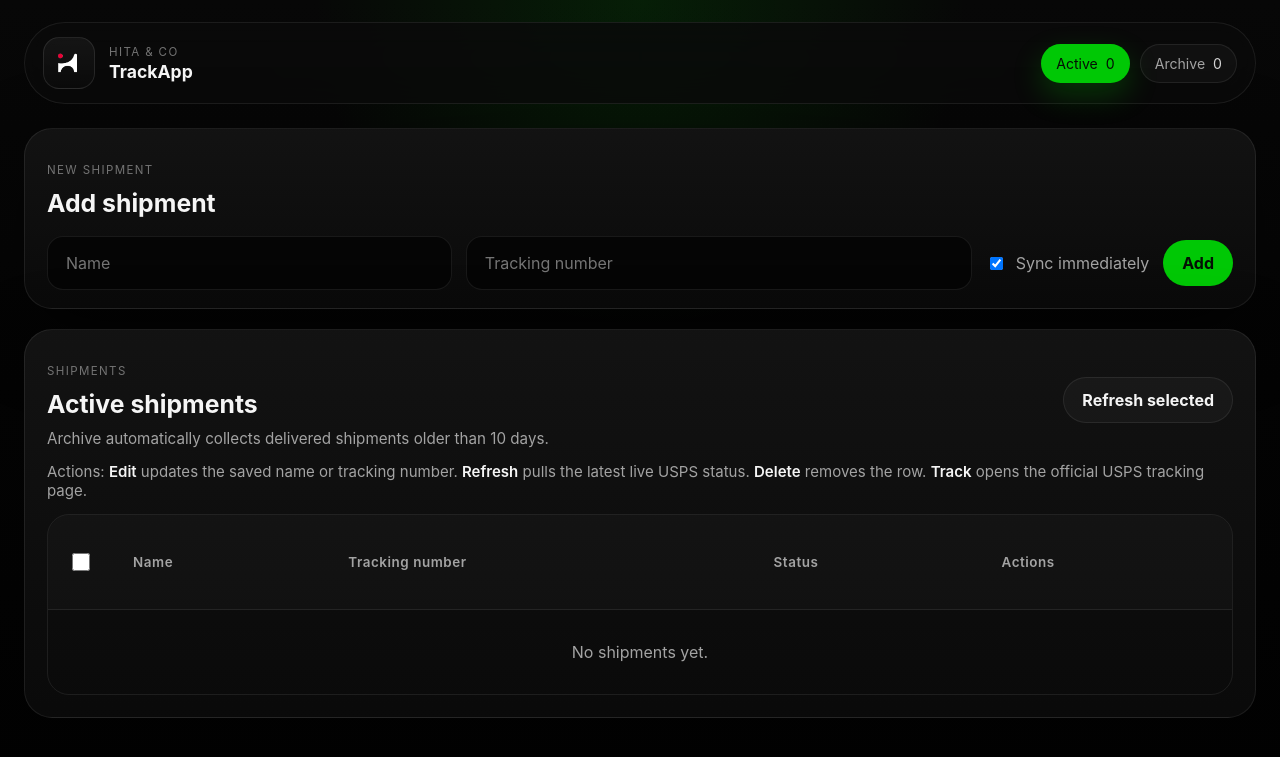
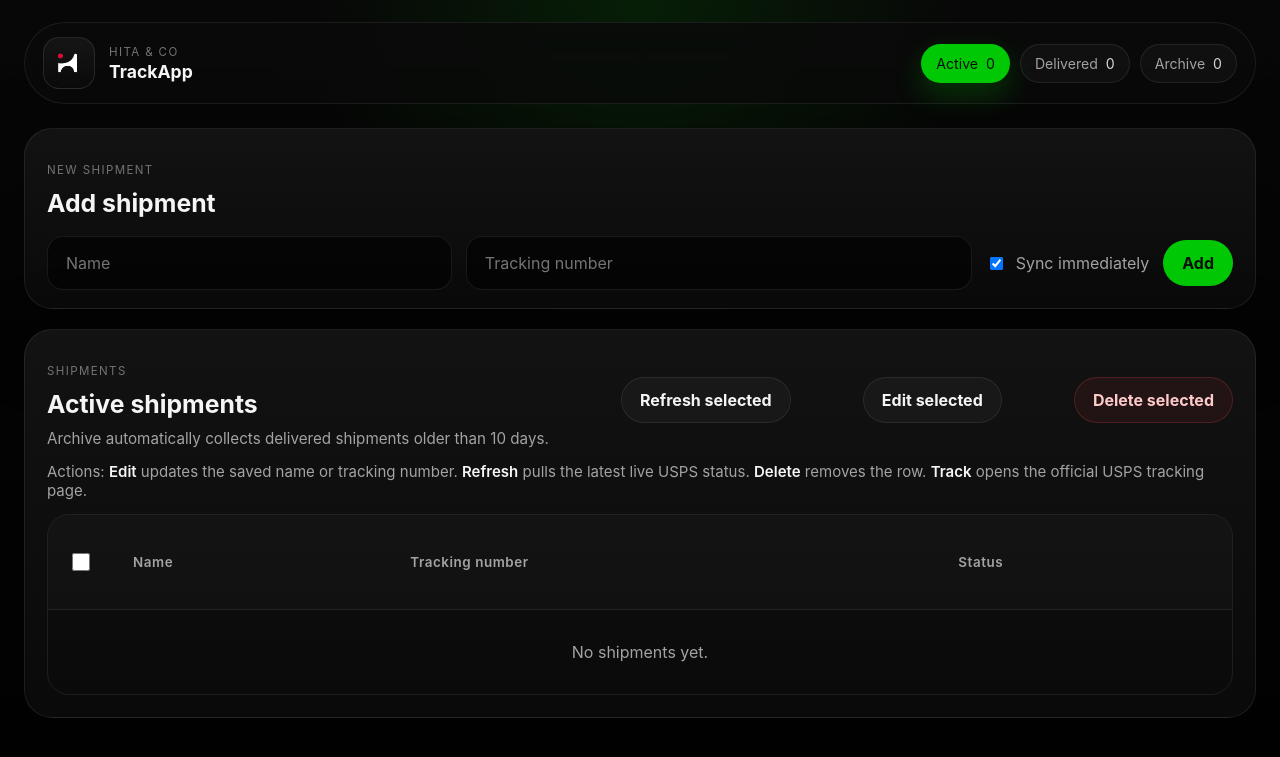
Before and after one commit to pramodmuppala/TrackApp, a FastAPI app: page / in a window 1280 px wide. Shown: the top 757 px of the page. Run offline with FastAPI, Linux system fonts and the light colour scheme.

Commit message:
ssl certs

```diff
--- a/app/main.py
+++ b/app/main.py
@@ -27,6 +27,7 @@ app.mount("/static", StaticFiles(directory="app/static"), name="static")
 templates = Jinja2Templates(directory="app/templates")
 TRACKING_RE = re.compile(r"^[A-Za-z0-9-]{8,34}$")
 ARCHIVE_AFTER_DAYS = 10
+PURGE_AFTER_DAYS = 30
 
 
 def shipment_is_archived(shipment: Shipment) -> bool:
@@ -44,7 +45,7 @@ def startup() -> None:
 
 
 def dashboard_redirect(message: str, tab: str = "active", edit_id: int | None = None) -> RedirectResponse:
-    params: dict[str, str] = {"message": message, "tab": "archive" if tab == "archive" else "active"}
+    params: dict[str, str] = {"message": message, "tab": tab if tab in ("active", "archive", "delivered") else "active"}
     if edit_id is not None:
         params["edit_id"] = str(edit_id)
     return RedirectResponse(url=f"/?{urlencode(params)}", status_code=303)
@@ -69,9 +70,23 @@ def dashboard(
     )
 
     archived_shipments = [shipment for shipment in all_shipments if shipment_is_archived(shipment)]
-    active_shipments = [shipment for shipment in all_shipments if not shipment_is_archived(shipment)]
-    active_tab = "archive" if tab == "archive" else "active"
-    visible_shipments = archived_shipments if active_tab == "archive" else active_shipments
+    delivered_shipments = [
+        shipment
+        for shipment in all_shipments
+        if (shipment.status or "") and "deliver" in (shipment.status or "").lower() and not shipment_is_archived(shipment)
+    ]
+    active_shipments = [
+        shipment
+        for shipment in all_shipments
+        if shipment not in archived_shipments and shipment not in delivered_shipments
+    ]
+    active_tab = tab if tab in ("active", "archive", "delivered") else "active"
+    if active_tab == "archive":
+        visible_shipments = archived_shipments
+    elif active_tab == "delivered":
+        visible_shipments = delivered_shipments
+    else:
+        visible_shipments = active_shipments
 
     editing_shipment = db.get(Shipment, edit_id) if edit_id else None
 
@@ -88,6 +103,7 @@ def dashboard(
         or 0,
         "archived_count": len(archived_shipments),
         "active_count": len(active_shipments),
+        "delivered_count": len(delivered_shipments),
     }
     return templates.TemplateResponse(
         request,
@@ -204,6 +220,62 @@ def delete_shipment(
     return dashboard_redirect("Shipment deleted", tab=tab)
 
 
+@app.post("/shipments/{shipment_id}/archive")
+def archive_shipment(
+    shipment_id: int,
+    tab: str = Form("active"),
+    db: Session = Depends(get_db),
+):
+    """Mark a delivered shipment as archived (manual confirmation).
+
+    This sets the shipment's last_event_at to a time older than the archive cutoff
+    so `shipment_is_archived` will return True without adding a new DB column.
+    """
+    shipment = db.get(Shipment, shipment_id)
+    if not shipment:
+        raise HTTPException(status_code=404, detail="Shipment not found")
+
+    status = (shipment.status or "").lower()
+    if "deliver" not in status and not shipment_is_archived(shipment):
+        return dashboard_redirect("Only delivered shipments can be archived manually", tab=tab)
+
+    # Set last_event_at to older than the archive cutoff so it is considered archived
+    shipment.last_event_at = utcnow() - timedelta(days=ARCHIVE_AFTER_DAYS + 1)
+    db.add(shipment)
+    db.commit()
+    return dashboard_redirect("Shipment moved to archive", tab="archive")
+
+
+@app.post("/shipments/purge-archive")
+def purge_archive(
+    days: int = Form(PURGE_AFTER_DAYS),
+    db: Session = Depends(get_db),
+):
+    """Delete USPS shipments that are delivered and older than `days` days.
+
+    This is a manual purge action triggered from the Archive view.
+    """
+    cutoff = utcnow() - timedelta(days=days)
+    # select shipments that are USPS, status contains 'deliver', and whose
+    # last_event_at/updated_at/created_at is older than cutoff
+    candidates = list(
+        db.scalars(
+            select(Shipment).where(
+                Shipment.carrier == "USPS",
+                func.lower(Shipment.status).like("%deliver%"),
+                func.coalesce(Shipment.last_event_at, Shipment.updated_at, Shipment.created_at) <= cutoff,
+            )
+        ).all()
+    )
+    count = 0
+    for s in candidates:
+        db.delete(s)
+        count += 1
+    if count:
+        db.commit()
+    return dashboard_redirect(f"Purged {count} USPS archived shipment(s) older than {days} days", tab="archive")
+
+
 @app.post("/shipments/{shipment_id}/refresh")
 def refresh_shipment(
     shipment_id: int,
@@ -213,6 +285,10 @@ def refresh_shipment(
     shipment = db.get(Shipment, shipment_id)
     if not shipment:
         raise HTTPException(status_code=404, detail="Shipment not found")
+    # Do not poll or refresh shipments that are delivered or archived
+    status = (shipment.status or "").lower()
+    if "deliver" in status or shipment_is_archived(shipment):
+        return dashboard_redirect("Delivered or archived shipments are not refreshed", tab=tab)
 
     try:
         sync_shipment_tracking(db, shipment)
@@ -225,6 +301,79 @@ def refresh_shipment(
         db.rollback()
         message = f"USPS refresh failed: {str(exc)[:120]}"
     return dashboard_redirect(message, tab=tab)
+
+
+@app.post("/shipments/bulk-delete")
+def bulk_delete_shipments(
+    selected_ids: list[int] = Form(default=[]),
+    tab: str = Form("archive"),
+    db: Session = Depends(get_db),
+):
+    unique_ids = list(dict.fromkeys(selected_ids))
+    if not unique_ids:
+        return dashboard_redirect("Select at least one shipment to delete", tab=tab)
+
+    shipments = list(db.scalars(select(Shipment).where(Shipment.id.in_(unique_ids))).all())
+    if not shipments:
+        return dashboard_redirect("No matching shipments found", tab=tab)
+
+    deleted = 0
+    for shipment in shipments:
+        db.delete(shipment)
+        deleted += 1
+    db.commit()
+    return dashboard_redirect(f"Deleted {deleted} shipment(s)", tab=tab)
+
+
+@app.post("/shipments/bulk-archive")
+def bulk_archive_shipments(
+    selected_ids: list[int] = Form(default=[]),
+    tab: str = Form("delivered"),
+    db: Session = Depends(get_db),
+):
+    unique_ids = list(dict.fromkeys(selected_ids))
+    if not unique_ids:
+        return dashboard_redirect("Select at least one shipment to archive", tab=tab)
+
+    shipments = list(db.scalars(select(Shipment).where(Shipment.id.in_(unique_ids))).all())
+    if not shipments:
+        return dashboard_redirect("No matching shipments found", tab=tab)
+
+    archived = 0
+    for shipment in shipments:
+        status = (shipment.status or "").lower()
+        # Only archive delivered shipments (or those already considered archived)
+        if "deliver" not in status and not shipment_is_archived(shipment):
+            continue
+        shipment.last_event_at = utcnow() - timedelta(days=ARCHIVE_AFTER_DAYS + 1)
+        db.add(shipment)
+        archived += 1
+
+    if archived:
+        db.commit()
+    return dashboard_redirect(f"Archived {archived} shipment(s)", tab="archive")
+
+
+@app.post("/shipments/bulk-edit")
+def bulk_edit_shipments(
+    selected_ids: list[int] = Form(default=[]),
+    tab: str = Form("active"),
+    db: Session = Depends(get_db),
+):
+    """Redirect to edit the first selected shipment. This lets users pick a row via checkboxes
+    and hit "Edit selected"; we open the edit form for the first selected id.
+    """
+    unique_ids = list(dict.fromkeys(selected_ids))
+    if not unique_ids:
+        return dashboard_redirect("Select at least one shipment to edit", tab=tab)
+
+    first_id = unique_ids[0]
+    # ensure exists
+    shipment = db.get(Shipment, first_id)
+    if not shipment:
+        return dashboard_redirect("Selected shipment not found", tab=tab)
+
+    return dashboard_redirect("Editing selected shipment", tab=tab, edit_id=first_id)
 
 
 @app.post("/shipments/bulk-refresh")
@@ -243,8 +392,14 @@ def bulk_refresh_shipments(
 
     refreshed = 0
     failed = 0
+    skipped = 0
     credential_failures: set[str] = set()
     for shipment in shipments:
+        # skip delivered or archived shipments
+        status = (shipment.status or "").lower()
+        if "deliver" in status or shipment_is_archived(shipment):
+            skipped += 1
+            continue
         try:
             sync_shipment_tracking(db, shipment)
             db.commit()
@@ -260,11 +415,11 @@ def bulk_refresh_shipments(
     if credential_failures and not refreshed:
         return dashboard_redirect("USPS credentials are missing", tab=tab)
     if refreshed and failed:
-        message = f"Refreshed {refreshed} shipment(s). {failed} failed."
+        message = f"Refreshed {refreshed} shipment(s). {failed} failed. {skipped} skipped."
     elif refreshed:
-        message = f"Refreshed {refreshed} shipment(s)"
+        message = f"Refreshed {refreshed} shipment(s). {skipped} skipped."
     else:
-        message = "Refresh failed for all selected shipments"
+        message = f"No shipments refreshed. {skipped} skipped."
     return dashboard_redirect(message, tab=tab)
 
 
--- a/app/templates/index.html
+++ b/app/templates/index.html
@@ -9,7 +9,7 @@
 <body>
   <div class="page-shell">
     <header class="topbar">
-      <a class="brand" href="/" aria-label="TrackApp home">
+      <a class="brand" href="http://localhost:10000" aria-label="Operational portal">
         <span class="brand-mark-wrap">
           <img class="brand-mark" src="{{ url_for('static', path='hita-mark-white.png') }}" alt="Hita &amp; Co mark" />
         </span>
@@ -21,6 +21,7 @@
 
       <nav class="tab-switcher" aria-label="Shipment sections">
         <a href="/?tab=active" class="tab-pill {% if active_tab == 'active' %}active{% endif %}">Active <span>{{ metrics.active_count }}</span></a>
+        <a href="/?tab=delivered" class="tab-pill {% if active_tab == 'delivered' %}active{% endif %}">Delivered <span>{{ metrics.delivered_count }}</span></a>
         <a href="/?tab=archive" class="tab-pill {% if active_tab == 'archive' %}active{% endif %}">Archive <span>{{ metrics.archived_count }}</span></a>
       </nav>
     </header>
@@ -50,10 +51,32 @@
         <div class="card-head table-head">
           <div>
             <p class="eyebrow">Shipments</p>
-            <h2>{{ 'Archive' if active_tab == 'archive' else 'Active shipments' }}</h2>
+            <h2>
+              {% if active_tab == 'archive' %}
+                Archive
+              {% elif active_tab == 'delivered' %}
+                Delivered shipments
+              {% else %}
+                Active shipments
+              {% endif %}
+            </h2>
             <p class="subtle-copy">Archive automatically collects delivered shipments older than {{ archive_after_days }} days.</p>
           </div>
-          <button type="submit" form="bulk-refresh-form" class="ghost-button">Refresh selected</button>
+          {% if active_tab == 'archive' %}
+            <form action="/shipments/purge-archive" method="post" style="display:inline">
+              <input type="hidden" name="days" value="30" />
+              <button type="submit" class="ghost-button" onclick="return confirm('Delete USPS archived shipments older than 30 days? This cannot be undone.');">Purge old USPS</button>
+            </form>
+            <button type="submit" form="bulk-refresh-form" formaction="/shipments/bulk-delete" formmethod="post" class="ghost-button danger-button bulk-action" onclick="return confirm('Delete selected archived shipments? This cannot be undone.');">Delete selected</button>
+          {% elif active_tab == 'delivered' %}
+            <button type="submit" form="bulk-refresh-form" formaction="/shipments/bulk-archive" formmethod="post" class="ghost-button bulk-action" onclick="return confirm('Move selected delivered shipments to archive?');">Confirm archive selected</button>
+          {% elif active_tab == 'active' %}
+            <button type="submit" form="bulk-refresh-form" class="ghost-button bulk-action">Refresh selected</button>
+            <button type="submit" form="bulk-refresh-form" formaction="/shipments/bulk-edit" formmethod="post" class="ghost-button bulk-action">Edit selected</button>
+            <button type="submit" form="bulk-refresh-form" formaction="/shipments/bulk-delete" formmethod="post" class="ghost-button danger-button bulk-action" onclick="return confirm('Delete selected shipments? This cannot be undone.');">Delete selected</button>
+          {% else %}
+            <button type="submit" form="bulk-refresh-form" class="ghost-button bulk-action">Refresh selected</button>
+          {% endif %}
         </div>
 
         <div class="actions-help">Actions: <strong>Edit</strong> updates the saved name or tracking number. <strong>Refresh</strong> pulls the latest live USPS status. <strong>Delete</strong> removes the row. <strong>Track</strong> opens the official USPS tracking page.</div>
@@ -68,7 +91,7 @@
                   <th>Name</th>
                   <th>Tracking number</th>
                   <th>Status</th>
-<th class="actions-col">Actions</th>
+
                 </tr>
               </thead>
               <tbody>
@@ -93,15 +116,6 @@
                       <span class="status-dot {{ dot_class }}" aria-hidden="true"></span>
                     </span>
                   </td>
-                  <td class="actions-cell">
-                    <form id="edit-form-{{ shipment.id }}" action="/shipments/{{ shipment.id }}/edit" method="post" class="inline-action-form">
-                      <input type="hidden" name="tab" value="{{ active_tab }}" />
-                      <button type="submit" class="ghost-button table-button">Save</button>
-                    </form>
-                    <a class="ghost-button table-button" href="/?tab={{ active_tab }}">Cancel</a>
-                    <button type="submit" class="ghost-button table-button danger-button" formaction="/shipments/{{ shipment.id }}/delete" formmethod="post" onclick="return confirm('Delete this shipment?');">Delete</button>
-                    <a class="ghost-button table-button" href="{{ shipment.official_tracking_url }}" target="_blank" rel="noreferrer">Track</a>
-                  </td>
                 </tr>
                 {% else %}
                 <tr>
@@ -114,17 +128,12 @@
                       <span class="status-dot {{ dot_class }}" aria-hidden="true"></span>
                     </span>
                   </td>
-                  <td class="actions-cell">
-                    <a class="ghost-button table-button" href="/?tab={{ active_tab }}&edit_id={{ shipment.id }}">Edit</a>
-                    <button type="submit" class="ghost-button table-button" formaction="/shipments/{{ shipment.id }}/refresh" formmethod="post">Refresh</button>
-                    <button type="submit" class="ghost-button table-button danger-button" formaction="/shipments/{{ shipment.id }}/delete" formmethod="post" onclick="return confirm('Delete this shipment?');">Delete</button>
-                    <a class="ghost-button table-button" href="{{ shipment.official_tracking_url }}" target="_blank" rel="noreferrer">Track</a>
-                  </td>
+
                 </tr>
                 {% endif %}
                 {% else %}
                 <tr>
-                  <td colspan="5" class="empty-row">
+                  <td colspan="4" class="empty-row">
                     {% if active_tab == 'archive' %}
                     No archived shipments yet.
                     {% else %}
@@ -142,16 +151,40 @@
   </div>
 
   <script>
+    // Selection helpers: toggle checkboxes and enable/disable bulk header buttons
     const selectAll = document.getElementById('select-all');
-    const checkboxes = Array.from(document.querySelectorAll('.row-checkbox'));
+
+    function getRowCheckboxes() {
+      return Array.from(document.querySelectorAll('.row-checkbox'));
+    }
+
+    function getBulkButtons() {
+      return Array.from(document.querySelectorAll('.bulk-action'));
+    }
+
+    function updateBulkButtons() {
+      const anyChecked = getRowCheckboxes().some(cb => cb.checked);
+      getBulkButtons().forEach(btn => {
+        btn.disabled = !anyChecked;
+        if (btn.disabled) btn.classList.add('disabled'); else btn.classList.remove('disabled');
+      });
+    }
 
     if (selectAll) {
       selectAll.addEventListener('change', () => {
-        checkboxes.forEach((checkbox) => {
+        getRowCheckboxes().forEach((checkbox) => {
           checkbox.checked = selectAll.checked;
         });
+        updateBulkButtons();
       });
     }
+
+    // Attach change listeners to row checkboxes
+    document.addEventListener('DOMContentLoaded', () => {
+      getRowCheckboxes().forEach(cb => cb.addEventListener('change', updateBulkButtons));
+      // Initialize state on load
+      updateBulkButtons();
+    });
   </script>
 </body>
 </html>
--- a/app/worker.py
+++ b/app/worker.py
@@ -3,7 +3,7 @@ from __future__ import annotations
 import time
 from datetime import timedelta
 
-from sqlalchemy import select
+from sqlalchemy import select, func
 
 from app.config import get_settings
 from app.db import Base, engine, session_scope
@@ -24,7 +24,9 @@ def run_worker() -> None:
                 db.scalars(
                     select(Shipment).where(
                         Shipment.carrier == "USPS",
-                        Shipment.last_synced_at.is_(None) | (Shipment.last_synced_at < stale_before)
+                        Shipment.last_synced_at.is_(None) | (Shipment.last_synced_at < stale_before),
+                        # exclude delivered shipments from polling
+                        (Shipment.status.is_(None) | (~func.lower(Shipment.status).like("%deliver%")))
                     )
                 ).all()
             )
--- a/docker-compose.yml
+++ b/docker-compose.yml
@@ -1,6 +1,7 @@
 services:
   web:
     build: .
+    command: uvicorn app.main:app --host 0.0.0.0 --port 8000 --ssl-certfile /certs/localhost.crt --ssl-keyfile /certs/localhost.key
     env_file:
       - .env
     ports:
@@ -10,6 +11,7 @@ services:
       - mailpit
     volumes:
       - .:/app
+      - ./certs:/certs:ro
 
   worker:
     build: .
```
Also changed, not shown: 3 other files.
